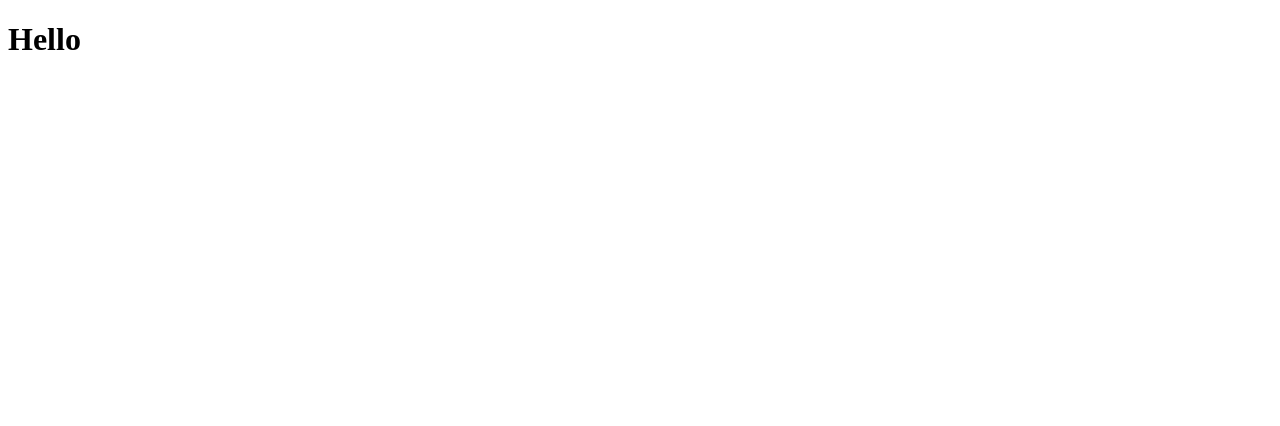
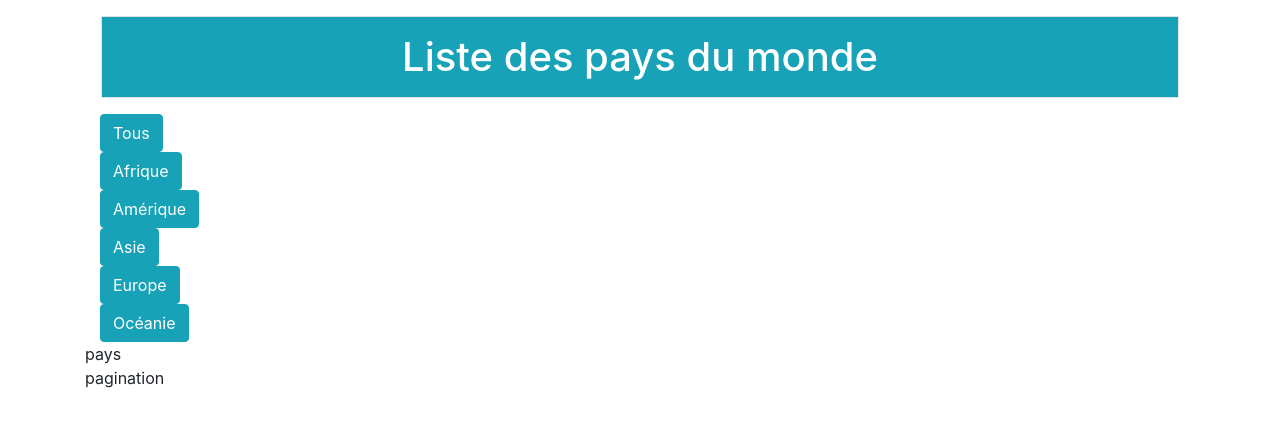
Before and after one commit to davidlecras/liste-pays, a React (Create React App) app: page / in a window 1280 px wide. Shown: the top 426 px of the page. Built offline with nearby package versions, Linux system fonts and the light colour scheme.

Commit message:
creating countryManager component

```diff
--- a/package.json
+++ b/package.json
@@ -6,6 +6,7 @@
     "@testing-library/jest-dom": "^4.2.4",
     "@testing-library/react": "^9.3.2",
     "@testing-library/user-event": "^7.1.2",
+    "bootstrap": "^4.5.2",
     "react": "^16.13.1",
     "react-dom": "^16.13.1",
     "react-scripts": "3.4.3"
--- a/src/App.js
+++ b/src/App.js
@@ -1,9 +1,11 @@
-import React from 'react';
+import React from "react";
+import CountryManager from "./containers/CountryManager/countryManager"
+
 
 function App() {
   return (
-    <div className="App">
-    <h1>Hello</h1>
+    <div className="container">
+      <CountryManager/>
     </div>
   );
 }
--- /dev/null
+++ b/src/components/button/button.js
@@ -0,0 +1,14 @@
+import React from "react";
+
+const button = (props) => {
+  const btnCss = `btn ${props.btnType} ${props.css}`;
+  return (
+    <div className="container">
+    <button className={btnCss} onClick={props.clic}>
+      {props.children}
+    </button>
+    </div>
+  );
+};
+
+export default button;
--- /dev/null
+++ b/src/components/title/title.js
@@ -0,0 +1,9 @@
+import React from 'react';
+
+const title=(props)=>{
+  return(
+    <h1 className="text-center bg-info text-white m-3 p-3 border">{props.children}</h1>
+  )
+}
+
+export default title;
--- /dev/null
+++ b/src/containers/CountryManager/countryManager.js
@@ -0,0 +1,22 @@
+import React, { Component } from 'react';
+import Title from "../../components/title/title";
+import Button from "../../components/button/button"
+
+class CountryManager extends Component{
+  render() {
+    return(
+      <>
+      <Title>Liste des pays du monde</Title>
+      <Button btnType="btn-info">Tous</Button>
+      <Button btnType="btn-info">Afrique</Button>
+      <Button btnType="btn-info">Amérique</Button>
+      <Button btnType="btn-info">Asie</Button>
+      <Button btnType="btn-info">Europe</Button>
+      <Button btnType="btn-info">Océanie</Button>
+      <div>pays</div>
+      <div>pagination</div>
+      </>
+    )
+  }
+}
+export default CountryManager;
```
Also changed, not shown: src/index.js (+5 -5 lines), 1 other file (tests, documents, lock files or other folders).
